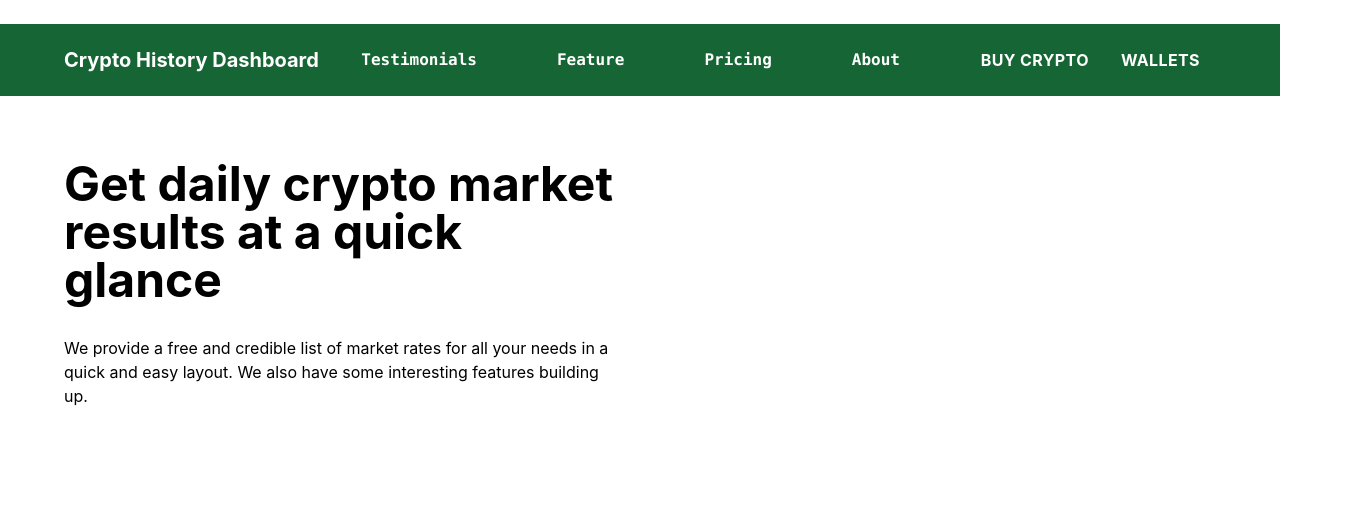
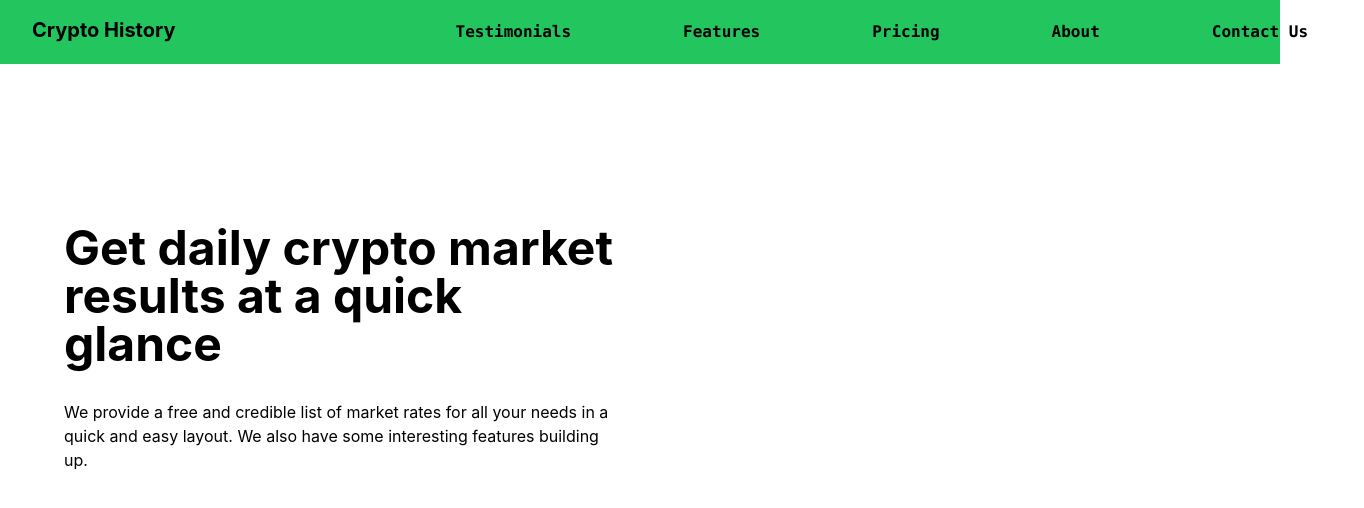
Before and after one commit to The-True-Hooha/crypto-history-dashboard-frontend, a Next.js app: page / in a window 1280 px wide. Shown: the top 508 px of the page, 1364 px wide, since content can reach past the window. Built offline with nearby package versions, Linux system fonts and the light colour scheme.

Commit message:
feactor: fix navbar

```diff
--- a/components/Navbar.js
+++ b/components/Navbar.js
@@ -1,28 +1,57 @@
-import Link from 'next/link';
-import React from 'react';
+import Link from "next/link";
+import React from "react";
 import Logo from "../public/assets/Logo.svg";
+import { Disclosure, Menu, Transition } from "@headlessui/react";
+import { BellIcon, MenuIcon, XIcon } from "@heroicons/react/outline";
+
+function classNames(...classes) {
+  return classes.filter(Boolean).join(" ");
+}
 
 const Navbar = () => {
-
-    return(
-        <header className='bg-green-800 fixed top-6 w-full z-30 bg-white-500 transition-all'>
-            <nav className='max-w-screen-xl px-6 sm:px-8 lg:px-16 mx-auto grid grid-flow-col py-3 sm:py-4'>
-                <div className='col-start-1 col-end-2 flex items-center'>
-                    <h1 className='text-white font-bold text-xl'> Crypto History Dashboard </h1>
-                </div>
-                <ul className='hidden lg:flex col-start-2 col-end-8 items-center'>
-                    <button className='px-6 text-white py-2 font-bold mx-4 cursor-pointer animation-hover inline-block relative font-mono'> Testimonials</button>
-                    <button className='px-6 py-2 text-white font-bold mx-4 cursor-pointer animation-hover inline-block relative font-mono'> Feature</button>
-                    <button className='px-6 py-2 text-white font-bold mx-4 cursor-pointer animation-hover inline-block relative font-mono'> Pricing</button>
-                    <button className='px-6 py-2 text-white font-bold mx-4 cursor-pointer animation-hover inline-block relative font-mono'> About</button>
-                </ul>
-                <div className='col-start-10 col-end-12 font-medium flex justify-end items-center'>
-                    <button className='text-white mx-2 sm:mx-4 uppercase font-bold tracking-wide'> Buy Crypto </button>
-                    <button className='text-white mx-2 sm:mx-4 uppercase font-bold tracking-wide'> Wallets </button>
-                </div>
-            </nav>
-        </header>
-    );
+  return (
+    <Disclosure as="nav" className="bg-green-500">
+      <div className="max-w-7xl mx-auto px-2 sm:px-6 lg:px-8">
+        <div className="relative flex items-center justify-between h-16">
+          <div className="flex-1 flex items-center justify-center sm:items-stretch sm:justify-start">
+            <div className="flex-shrink-0 col-start-1 col-end-2 flex items-center">
+              <h1 className="text-black font-bold text-xl hidden lg:block h-8 w-auto">
+                Crypto History
+              </h1>
+              <ul className="hidden lg:flex col-start-4 col-end-8 items-center">
+                <button className="px-6 text-black py-2 font-bold mx-8 cursor-pointer inline-block relative font-mono">
+                  {" "}
+                </button>
+                <button className="px-6 text-black py-2 font-bold mx-8 cursor-pointer inline-block relative font-mono">
+                  {" "}
+                </button>
+                <button className="px-6 text-black py-2 font-bold mx-8 cursor-pointer inline-block relative font-mono">
+                  {" "}
+                  Testimonials
+                </button>
+                <button className="px-6 text-black py-2 font-bold mx-8 cursor-pointer inline-block relative font-mono">
+                  {" "}
+                  Features
+                </button>
+                <button className="px-6 text-black py-2 font-bold mx-8 cursor-pointer inline-block relative font-mono">
+                  {" "}
+                  Pricing
+                </button>
+                <button className="px-6 text-black py-2 font-bold mx-8 cursor-pointer inline-block relative font-mono">
+                  {" "}
+                  About
+                </button>
+                <button className="px-6 text-black py-2 font-bold mx-8 cursor-pointer inline-block relative font-mono">
+                  {" "}
+                  Contact Us
+                </button>
+              </ul>
+            </div>
+          </div>
+        </div>
+      </div>
+    </Disclosure>
+  );
 };
 
 export default Navbar;
```
